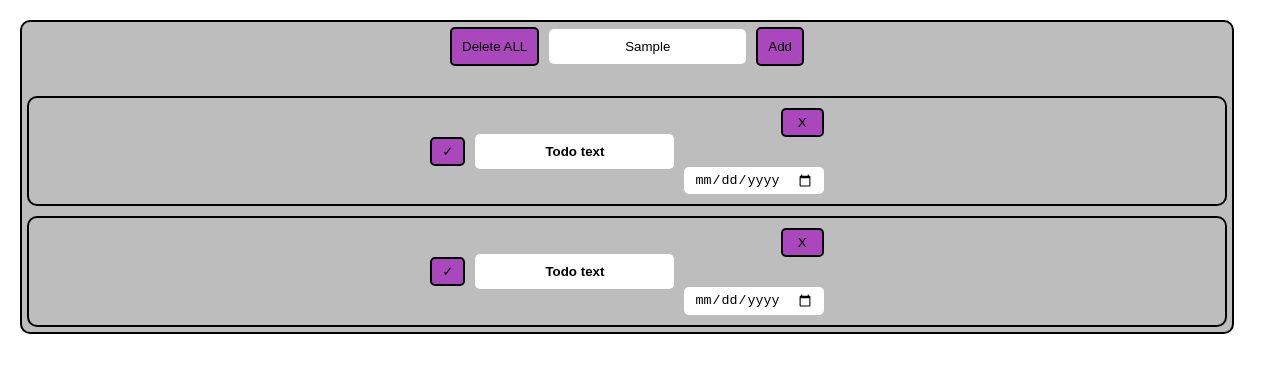
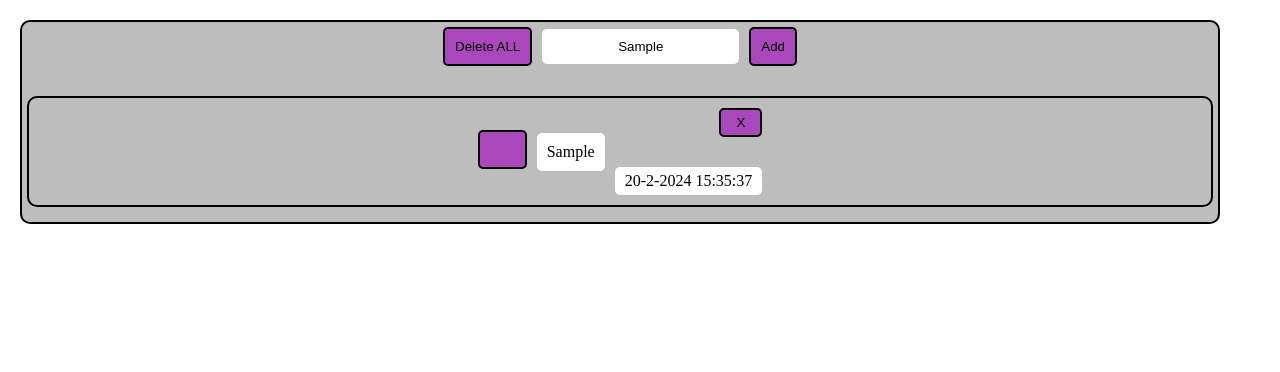
Before and after one commit to ViHryhoryeva/hw_js_teachMeSkills, a plain HTML site: page todo-list/index.html in a window 1280 px wide. Both pictures are taken after typing "Sample" into the empty fields and a click on the button "Add". Drawn offline with Linux system fonts and the light colour scheme.

Commit message:
implementation of functionality

```diff
--- a/todo-list/script.js
+++ b/todo-list/script.js
@@ -1,85 +1,151 @@
 
 const root = document.getElementById('root');
 
-const headerDiv = document.createElement('div');
-    headerDiv.tagName = 'div';
-    headerDiv.classList.add('header');
-    root.appendChild(headerDiv);
+const headerForm = document.createElement('form');
+    headerForm.classList.add('header');
+    root.appendChild(headerForm);
 
 const headerDelete = document.createElement('button');
     headerDelete.classList.add('header__btn');
     headerDelete.innerHTML = 'Delete ALL';
-    headerDiv.appendChild(headerDelete);
+    headerForm.appendChild(headerDelete);
 
 const headerText = document.createElement('input');
     headerText.setAttribute('type', 'text');
     headerText.className = 'header__text';
     headerText.setAttribute('placeholder', 'Enter todo ...');
-    headerDiv.appendChild(headerText);
+    headerForm.appendChild(headerText);
 
 const headerAdd = document.createElement('button');
     headerAdd.className = 'header__btn';
     headerAdd.innerHTML = 'Add';
-    headerDiv.appendChild(headerAdd);
+    headerForm.appendChild(headerAdd);
 
-const mainDiv = document.createElement('div');
-    mainDiv.classList.add('main');
-    root.appendChild(mainDiv);
+const mainUl = document.createElement('ul');
+    mainUl.classList.add('main');
+    root.appendChild(mainUl);
 
-const containerDiv = document.createElement('div');
-    containerDiv.classList.add('container');
-    mainDiv.appendChild(containerDiv);
+let taskList = {};
+let count = 0;
 
-const mainYesBtn = document.createElement('button');
-    mainYesBtn.classList.add('main__yes');
-    mainYesBtn.innerHTML = '&check;';
-    containerDiv.appendChild(mainYesBtn);
+function Task(id, name) {
+    this.id = id;
+    this.name = name;
+    this.dateTime = new Date();
+    this.isDone = false;
+}
 
-const mainTextInput = document.createElement('input');
-    mainTextInput.classList.add('main__text');
-    mainTextInput.setAttribute('type', 'text');
-    mainTextInput.setAttribute('placeholder', 'Todo text');
-    containerDiv.appendChild(mainTextInput);
+function addTask(name) {
+    count++;
+    let task = new Task(count, name);
+    taskList[task.id] = task;
+    showTaskLisk();
+}
+
+function deleteTask(id) {
+    delete taskList[id];
+    showTaskLisk();
+}
+
+function setDone(id, isDone) {
+    if (isDone) {
+        taskList[id].isDone = true;
+    } else {
+        taskList[id].isDone = false;
+    }
+    showTaskLisk();
+}
+
+function deleteAllTask() {
+    for (let key in taskList) {
+        delete taskList[key];
+    }
+    showTaskLisk();
+}
+
+function datetimeFormat(datetime) {
+    let year = datetime.getFullYear();
+    let month = datetime.getMonth();
+    let day = datetime.getDate();
+    let hour = datetime.getHours();
+    let min = datetime.getMinutes();
+    let sec = datetime.getSeconds();
+
+    return `${day}-${month}-${year} ${hour}:${min}:${sec}`;
+}
+
+function showTaskLisk() {
+
+    while (mainUl.firstChild) {
+        mainUl.removeChild(mainUl.firstChild);
+    }
+
+    for (let key in taskList) {
+        // console.log(taskList[key]);
+        const container = document.createElement('li');
+        container.classList.add('container');
+        if (taskList[key].isDone === true) {
+            container.style.backgroundColor = '#ce93d8';
+        }
+        mainUl.appendChild(container);
+
+        const mainCheckbox = document.createElement('input');
+        mainCheckbox.setAttribute('type', 'checkbox');
+        mainCheckbox.classList.add('main__yes');
+        mainCheckbox.setAttribute('id', 'check');
+
+        if (taskList[key].isDone) {
+            mainCheckbox.checked = true;
+        }
+        container.appendChild(mainCheckbox);
+        const mainLabel = document.createElement('label');
+        mainLabel.setAttribute('for', 'check');
+        container.appendChild(mainLabel);
+
+        const mainText = document.createElement('p');
+        mainText.classList.add('main__text');
+        mainText.textContent = taskList[key].name;
+        if (taskList[key].isDone === true) {
+            mainText.style.textDecoration = 'line-through';
+        }
+        container.appendChild(mainText);
 
         const containerBtn = document.createElement('div');
         containerBtn.classList.add('container__btn');
-    containerDiv.appendChild(containerBtn);
+        container.appendChild(containerBtn);
 
         const mainClose = document.createElement('button');
+        mainClose.setAttribute('id', taskList[key].id);
         mainClose.classList.add('main__close');
         mainClose.innerHTML = 'X';
         containerBtn.appendChild(mainClose);
 
-const mainDate = document.createElement('input');
+        const mainDate = document.createElement('p');
         mainDate.classList.add('main__date');
-    mainDate.setAttribute('type', 'date');
+        mainDate.textContent = datetimeFormat(taskList[key].dateTime);
         containerBtn.appendChild(mainDate);
 
-const containerDiv2 = document.createElement('div');
-    containerDiv2.classList.add('container');
-    mainDiv.appendChild(containerDiv2);
+        container.classList.add('active');
 
-const mainYesBtn2 = document.createElement('button');
-    mainYesBtn2.classList.add('main__yes');
-    mainYesBtn2.innerHTML = '&check;';
-    containerDiv2.appendChild(mainYesBtn2);
+        mainClose.addEventListener('click', () => {
+            deleteTask(taskList[key].id);
+        });
 
-const mainTextInput2 = document.createElement('input');
-    mainTextInput2.classList.add('main__text');
-    mainTextInput2.setAttribute('type', 'text');
-    mainTextInput2.setAttribute('placeholder', 'Todo text');
-    containerDiv2.appendChild(mainTextInput2);
+        mainCheckbox.addEventListener('change', () => {
+            setDone((taskList[key].id), mainCheckbox.checked);
+        });
+    }
+}
 
-const containerBtn2 = document.createElement('div');
-    containerBtn2.classList.add('container__btn');
-    containerDiv2.appendChild(containerBtn2);
+headerAdd.addEventListener('click', () => {
+    let taskName = headerText.value;
+    addTask(taskName);
+});
 
-const mainClose2 = document.createElement('button');
-    mainClose2.classList.add('main__close');
-    mainClose2.innerHTML = 'X';
-    containerBtn2.appendChild(mainClose2);
+headerDelete.addEventListener('click', (e) => {
+    deleteAllTask();
+})
 
-const mainDate2 = document.createElement('input');
-    mainDate2.classList.add('main__date');
-    mainDate2.setAttribute('type', 'date');
-    containerBtn2.appendChild(mainDate2);
+headerForm.addEventListener('submit', (e) => {
+    e.preventDefault();
+})
--- a/todo-list/style.css
+++ b/todo-list/style.css
@@ -1,4 +1,4 @@
-body {
+* {
     margin: 0;
     padding: 0;
     box-sizing: border-box;
@@ -42,22 +42,36 @@ body {
 .container {
     border-radius: 10px;
     border: solid black 2px;
-    display: flex;
+    padding: 10px 0 10px;
     flex-direction: row;
     justify-content: center;
     align-items: center;
     column-gap: 10px;
-    padding: 10px 0 10px;
-}
-.container:first-child {
     margin-bottom: 10px;
 }
-.main__yes {
+.container.active {
+    display: flex;
+}
+.main__yes,
+.main__yes ~ label::before {
+    display: none;
+}
+.main__yes:checked ~ label::before {
+    content: '\2713';
+    color:black;
+}
+.main__yes ~ label::before {
+    text-align: center;
+    position: relative;
     border-radius: 5px;
     background-color: #AB47BC;
     border: solid black 2px;
     cursor: pointer;
     padding: 5px 10px;
+    width: 25px;
+    height: 25px;
+    display: inline-block;
+    content: '';
 }
 .main__text {
     border-radius: 5px;
@@ -65,7 +79,7 @@ body {
     border: transparent;
     background-color: #ffffff;
     text-align: center;
-    font-weight: 600;
+    font-weight: 500;
 }
 .main__text::placeholder {
     color: #000000;
```
Lines whose indentation alone changed are shown as unchanged.
